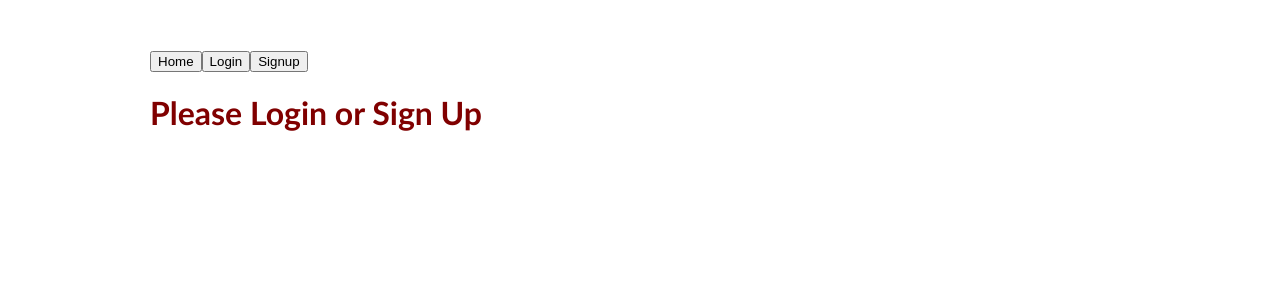
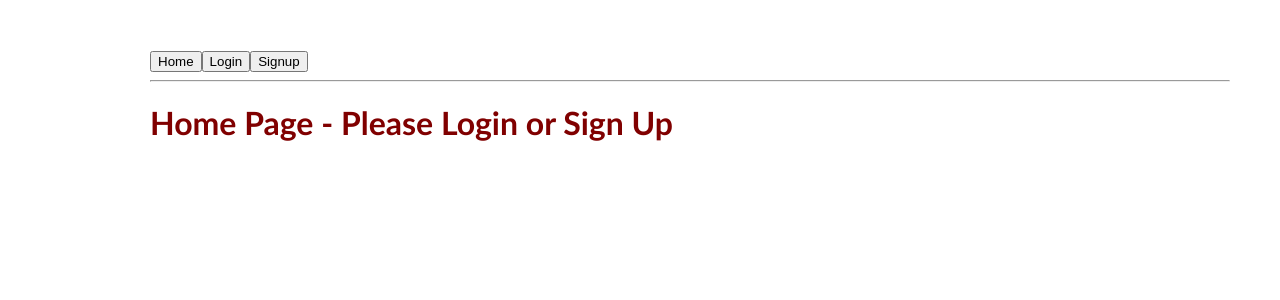
Before and after one commit to craigjford/coin-app, a React (Create React App) app in the folder client/: page / in a window 1280 px wide. Shown: the top 300 px of the page. Built offline with nearby package versions, Linux system fonts and the light colour scheme; no server answers.

Commit message:
Finished user context

```diff
--- a/client/src/App.js
+++ b/client/src/App.js
@@ -1,4 +1,5 @@
-import React, { useEffect, useState } from "react";
+import React, { useContext } from "react";
+import { UserContext } from "./context/user";
 import { Switch, Route } from "react-router-dom";
 import UserSignUpForm from "./components/UserSignUpForm";
 import LogIn from "./components/LogIn";
@@ -6,158 +7,52 @@ import NavBar from "./components/NavBar";
 import Home from "./components/Home";
 import Customers from "./components/Customers";
 
+
 function App() {
-  const [user, setUser] = useState(null);
+  const { loggedIn } = useContext(UserContext);
 
-  console.log('in App - user = ');
-
-  useEffect(() => {
-    // auto-login
-    fetch("/me").then((r) => {
-      if (r.ok) {
-        r.json().then((user) => setUser(user));
-      }
-    });
-  }, []);
-
-  console.log('user = ', user);
+  console.log('in App loggedIn = ', loggedIn);
 
   return (
     <>
-      <NavBar user={user} setUser={setUser} />
+      <NavBar />
       <main>
-        {user ? (
+        {loggedIn ? (
           <Switch>
             <Route exact path="/">
-              <Home user={user}/>
+                <Home />
             </Route>
             <Route path="/customers">
-              <Customers user={user} />
+                <Customers />
+            </Route>
+            <Route path="*">
+                <h1>404 - Page Not Found</h1>
+                <img src="https://bashooka.com/wp-content/uploads/2012/06/404-error-page-template-1.jpg" alt="Not Found" />
             </Route>
           </Switch>
-        ) : (
+          ) : (
           <Switch>
             <Route exact path="/">
-              <Home />
+                <Home />
+            </Route>
+            <Route path="/login">
+                <LogIn />
             </Route>
             <Route path="/signup">
-              <UserSignUpForm setUser={setUser} />
+                <UserSignUpForm />
             </Route>
-            <Route path="/login">
-              <LogIn setUser={setUser} />
+            <Route path="/customers">
+                <Customers />
             </Route>
             <Route path="*">
-              <h1>404 - Page Not Found</h1>
+                <h1>404 - Page Not Found</h1>
+                <img src="https://bashooka.com/wp-content/uploads/2012/06/404-error-page-template-1.jpg" alt="Not Found" />
             </Route>
           </Switch>
         )}
       </main>
     </>
-  );
+  )
 }
 
 export default App;
-
-
-
-
-
-
-
-
-
-
-
-
-
-
-
-
-
-
-
-
-
-
-
-
-
-
-
-
-
-// // import { useContext } from "react";
-// import { useState, useEffect } from "react"
-// import { Switch, Route, useHistory } from "react-router-dom";
-// // import { UserContext } from "./context/user";
-// import './App.css';
-// import LogIn from "./components/LogIn";
-// import UserSignUpForm from "./components/UserSignUpForm";
-// import NavBar from "./components/NavBar";
-// import Home from "./components/Home";
-
-
-// function App() {
-//   // const { user } = useContext(UserContext);
-//   const [user, setUser] = useState(null);
-//   const [errors, setErrors] = useState(null);
-//   // const history = useHistory();
-
-//   console.log('in App - user = ')
-
-//   useEffect(() => {
-//     fetch("/me")
-//     .then(res => {
-//         if(res.ok){
-//             res.json().then(user => {
-//                 setUser(user)
-//             })
-//         } else {
-//             res.json().then(data => setErrors(data.errors))
-//         }
-//     })
-// },[])
-
-// // console.log('user = ', user)
-// // console.log('Errors = ', errors);
-
-//   // if (!user) return <LogIn />;
-//   // if (!user) return history.push('/login');
-
-//   // const [count, setCount] = useState(0);
-
-//   // useEffect(() => {
-//   //   fetch("/hello")
-//   //     .then((r) => r.json())
-//   //     .then((data) => setCount(data.count));
-//   // }, []);
-
-//   return (
-//       <div className="App">
-//         <NavBar />
-//         <main>
-//           {user ? (
-//               <Switch>
-//                 <Route path="/">
-//                   <Home user={user}/>
-//                 </Route>
-//               </Switch>
-//           ) : (
-//           <Switch>
-//             <Route path="/signup">
-//               <UserSignUpForm />
-//             </Route>
-//             <Route path="/login">
-//               <LogIn />
-//             </Route>
-//             <Route path="/">
-//               <Home />
-//             </Route>
-//           </Switch>
-//           )}
-//         </main>
-//       </div>
-//   );
-// }
-
-// export default App;
--- a/client/src/components/Customers.js
+++ b/client/src/components/Customers.js
@@ -1,11 +1,15 @@
+import React, { useContext} from 'react';
+import { UserContext } from "../context/user";
 
+const Customer = () => {
+  const { user, loggedIn } = useContext(UserContext);
 
-const Customer = ({ user }) => {
-    console.log('in Customer - user = ')
-    if (user) {
-      return <h1>Welcome, {user.username}!</h1>;
+    console.log('in Customer - user = ', user)
+
+    if (loggedIn) {
+        return <h1>Welcome, {user.username}!</h1>;
     } else {
-      return <h1>Please Login or Sign Up As We Are Under Construction - Customer Page</h1>;
+       return <h1>Please Login or Sign Up - Customer Page</h1>;
     }
 }
 
--- a/client/src/components/Home.js
+++ b/client/src/components/Home.js
@@ -1,12 +1,16 @@
+import React, { useContext } from 'react';
+import { UserContext } from "../context/user";
 
-const Home = ({ user }) => {
+const Home = () => {
+  const { user, loggedIn } = useContext(UserContext);
 
-  console.log('in Home - user = ');
+  console.log('in Home - user = ', user);
+  console.log('in Home - loggedIn = ', loggedIn);
 
-  if (user) {
-    return <h1>Welcome, {user.username}!</h1>;
+  if (loggedIn) {
+    return <h1>Welcome to Your Home Page, {user.username}!</h1>;
   } else {
-    return <h1>Please Login or Sign Up</h1>;
+    return <h1>Home Page - Please Login or Sign Up</h1>;
   }
 }
 
--- a/client/src/components/LogIn.js
+++ b/client/src/components/LogIn.js
@@ -1,13 +1,15 @@
-import React, { useState } from "react";
+import React, { useState, useContext } from "react";
+import { UserContext } from "../context/user";
 import { useHistory } from 'react-router-dom'
 
-function Login({ setUser }) {
+const Login = () => {
+  const { loggedIn, login } = useContext(UserContext);
   const [username, setUsername] = useState("");
   const [password, setPassword] = useState("");
   const [errors, setErrors] = useState("");
   const history = useHistory();
 
-  console.log('in Login - user = ')
+  console.log('in Login - loggedIn = ', loggedIn);
 
   const handleSubmit = (event) => {
     event.preventDefault();
@@ -25,13 +27,13 @@ function Login({ setUser }) {
       if (res.ok) {
           res.json().then(user => {
             console.log('user = ', user);
-            setUser(user);
+            login(user);
             setUsername("");
             setPassword("");
             history.push('/');
           })
       } else {
-            res.json().then(err => setErrors(err))
+          res.json().then(err => setErrors(err))
       }
     })
   }
--- a/client/src/components/NavBar.js
+++ b/client/src/components/NavBar.js
@@ -1,17 +1,19 @@
-import React from "react";
+import React, { useContext } from "react";
+import { UserContext } from "../context/user";
 import { NavLink, useHistory } from 'react-router-dom';
 
-const NavBar = ({ user, setUser }) =>  {
+const NavBar = () =>  {
+  const { loggedIn, logout } = useContext(UserContext);
   const history = useHistory();
 
-  console.log('in Navbar - user = ')
+  console.log('in Navbar - user = ', loggedIn)
 
   const handleLogoutClick = () => {
     fetch("/logout",
     { method: "DELETE" })
     .then((r) => {
       if (r.ok) {
-        setUser(null);
+        logout();
         history.push('/');
       }
     });
@@ -20,10 +22,13 @@ const NavBar = ({ user, setUser }) =>  {
   return (
     <header>
       <div>
-        {user ? (
+        {loggedIn ? (
         <>
           <NavLink exact to="/">
               <button>Home</button>
+          </NavLink>
+          <NavLink exact to="/customers">
+              <button>Customers</button>
           </NavLink>
           <button onClick={handleLogoutClick}>Logout</button>
         </>
@@ -40,6 +45,7 @@ const NavBar = ({ user, setUser }) =>  {
             </NavLink>
           </>
         )}
+        <hr />
       </div>
     </header>
   );
--- a/client/src/components/UserSignUpForm.js
+++ b/client/src/components/UserSignUpForm.js
@@ -1,10 +1,9 @@
-import React, { useState } from 'react';
+import React, { useState, useContext} from 'react';
 import { useHistory } from 'react-router-dom';
-// import React, { useState, useContext } from 'react';
-// import { UserContext } from '../context/user'
+import { UserContext } from "../context/user";
 
-const UserSignUpForm = ({ setUser }) => {
-  // const { loggedIn, signup } = useContext(UserContext);
+const UserSignUpForm = () => {
+  const { loggedIn, signup } = useContext(UserContext);
   const [username, setUsername] = useState("");
   const [password, setPassword] = useState("");
   const [passwordConfirmation, setPasswordConfirmation] = useState("");
@@ -13,6 +12,8 @@ const UserSignUpForm = ({ setUser }) => {
   const [phone, setPhone] = useState("");
   const [url, setUrl] = useState("");
   const [errors, setErrors] = useState([]);
+
+
   const history = useHistory();
 
   const handleSubmit = (event) => {
@@ -35,7 +36,7 @@ const UserSignUpForm = ({ setUser }) => {
     .then(res => {
       if (res.ok) {
           res.json().then(user => {
-            setUser(user)
+            signup(user)
             initializeFormfields()
             history.push('/')
           })
@@ -57,6 +58,7 @@ const UserSignUpForm = ({ setUser }) => {
 
   const errorsList = errors.map((err) => <li key={err}>{err}</li>);
 
+  if (loggedIn) {return history.push('/')}
 
   return (
     <div>
--- a/client/src/context/user.js
+++ b/client/src/context/user.js
@@ -1,22 +1,22 @@
 import React, { useState, useEffect } from 'react'
 
-//create the context
 const UserContext = React.createContext();
 
 function UserProvider({ children }) {
     const [user, setUser] = useState({});
     const [loggedIn, setLoggedIn] = useState(false);
 
-    console.log('in UserProvider', user)
-
-    useEffect(() => {
+    useEffect(()=>{
         fetch('/me')
-        .then(res => res.json())
-        .then(data => {
-            setUser(data)
-            data.error ? setLoggedIn(false) : setLoggedIn(true)
+        .then(res => {
+            if(res.ok) {
+                res.json().then(user => {
+                    setUser(user);
+                    setLoggedIn(true);
+                })
+            }
         })
-    }, [])
+    },[])
 
     const signup = (user) => {
         setUser(user);
--- a/client/src/index.js
+++ b/client/src/index.js
@@ -3,29 +3,13 @@ import ReactDOM from "react-dom";
 import "./index.css";
 import App from "./App";
 import { BrowserRouter} from "react-router-dom";
+import { UserProvider } from './context/user';
 
 ReactDOM.render(
-  <BrowserRouter>
-    <App />
-  </BrowserRouter>,
+  <UserProvider>
+    <BrowserRouter>
+      <App />
+    </BrowserRouter>
+  </UserProvider>,
   document.getElementById("root")
 );
-
-
-// import React from 'react';
-// import ReactDOM from 'react-dom/client';
-// import { BrowserRouter as Router } from 'react-router-dom';
-// // import { UserProvider } from './context/user';
-// import App from './App';
-
-
-// const root = ReactDOM.createRoot(document.getElementById('root'));
-// root.render(
-//   <React.StrictMode>
-//     {/* <UserProvider> */}
-//       <Router>
-//         <App />
-//       </Router>
-//     {/* </UserProvider> */}
-//   </React.StrictMode>
-// );
```
Also changed, not shown: 1 other file (tests, documents, lock files or other folders).
